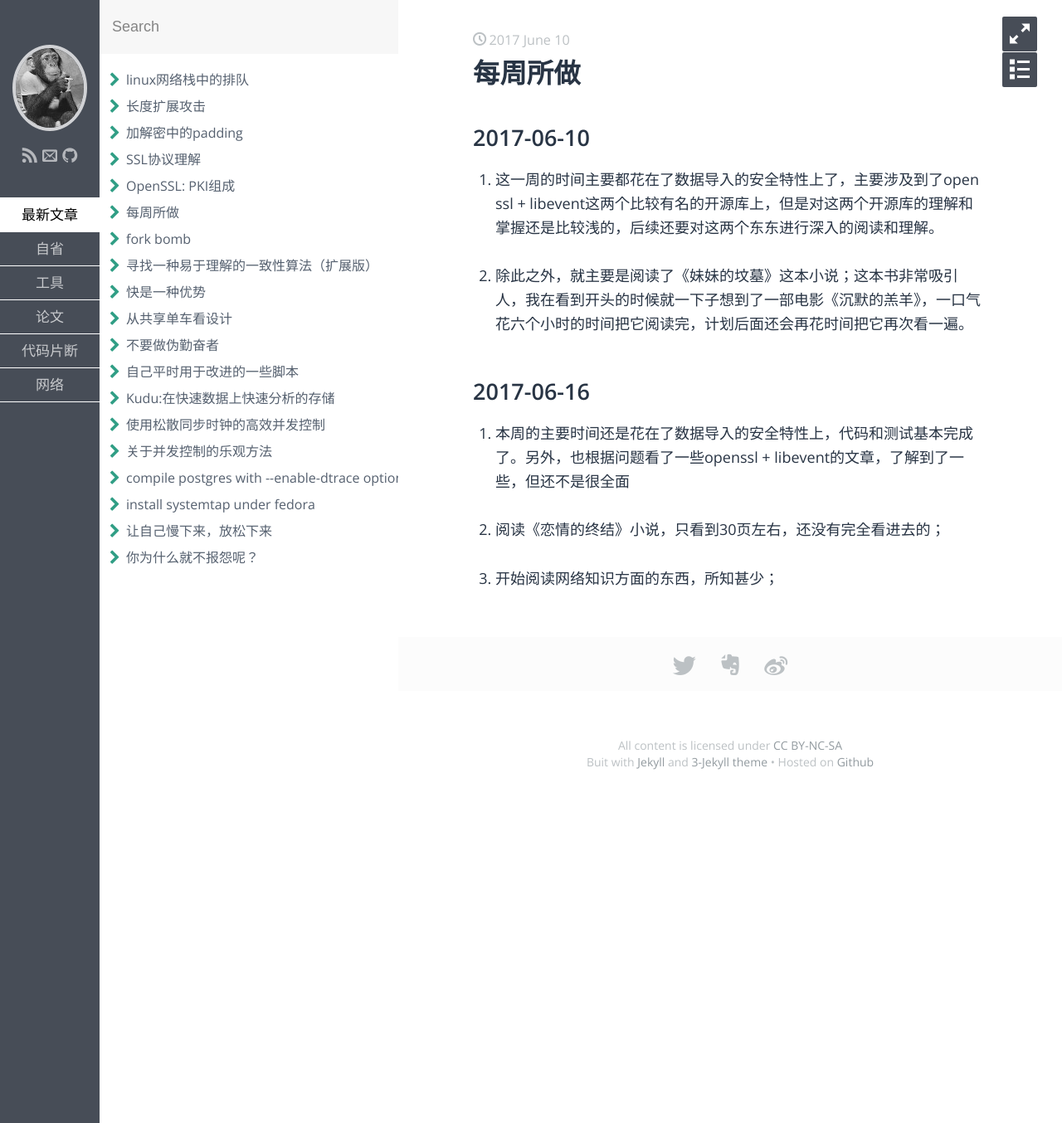
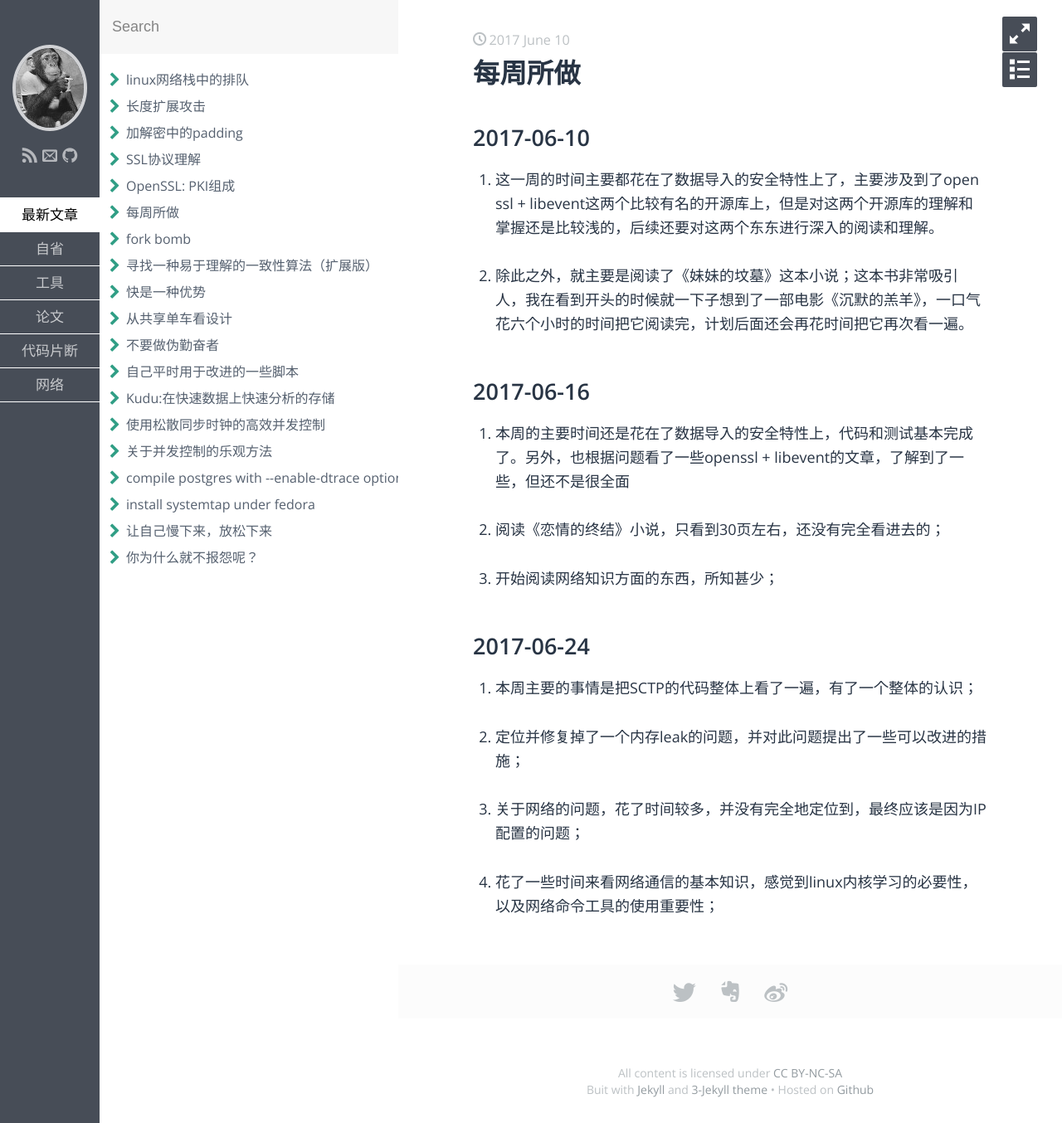
Before and after one commit to feelkill/feelkill.github.io, a Jekyll site: the page built from _posts/self_think/2017-06-10-main-things-each-week.md, in a window 1280 px wide. Shown: the whole page at 83% size. Built offline with Jekyll 4.4.1, drawn with Linux system fonts in a browser that asks for light colours; some web fonts are replaced.

Commit message:
weekly things

```diff
--- a/_posts/self_think/2017-06-10-main-things-each-week.md
+++ b/_posts/self_think/2017-06-10-main-things-each-week.md
@@ -19,3 +19,13 @@ keywords: 每周总结, 反省, 改进
 2. 阅读《恋情的终结》小说，只看到30页左右，还没有完全看进去的；
 
 3. 开始阅读网络知识方面的东西，所知甚少；
+
+## 2017-06-24
+
+1. 本周主要的事情是把SCTP的代码整体上看了一遍，有了一个整体的认识；
+
+2. 定位并修复掉了一个内存leak的问题，并对此问题提出了一些可以改进的措施；
+
+3. 关于网络的问题，花了时间较多，并没有完全地定位到，最终应该是因为IP配置的问题；
+
+4. 花了一些时间来看网络通信的基本知识，感觉到linux内核学习的必要性，以及网络命令工具的使用重要性；
```
